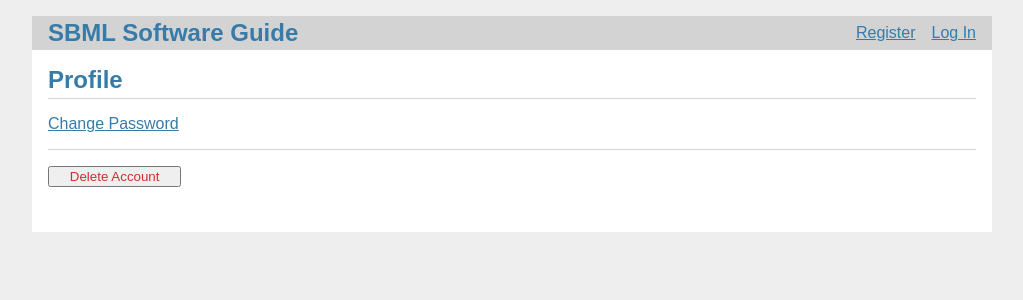
After one commit to sbmlteam/new-sbml-software-guide, a Flask app: page /profile/settings in a window 1280 px wide. The commit adds this page. Shown: the top 300 px of the page, without its empty margins (128-1151 px from the left). Run offline with Flask 2, Linux system fonts and the light colour scheme.

Commit message:
Way better version of profile page; now links to settings and entries which the user has

```diff
--- a/flaskr/__init__.py
+++ b/flaskr/__init__.py
@@ -3,6 +3,8 @@
 import os
 
 from flask import Flask
+
+python_called = False
 
 def create_app(test_config=None):
     # create and configure the app
@@ -30,20 +32,28 @@ def create_app(test_config=None):
     def hello():
         return 'Hello, World!'
 
-    import db
+    if python_called:
+        import db
+        import auth
+        import entry
+        import profile
+    else:
+        from . import db
+        from . import auth
+        from . import entry
+        from . import profile
+
     db.init_app(app)
 
-    import auth
     app.register_blueprint(auth.bp)
-
-    import entry
     app.register_blueprint(entry.bp)
+    app.register_blueprint(profile.bp)
     app.add_url_rule('/', endpoint='index')
 
     return app
 
 if __name__ == "__main__":
-    # print "(a)"
+    python_called = True
     app = create_app()
     print ("starting")
     app.run(threaded = True)
--- a/flaskr/auth.py
+++ b/flaskr/auth.py
@@ -44,10 +44,6 @@ def register():
         flash(error)
 
     return render_template('auth/register.html')
-
-@bp.route('/profile', methods=('GET', 'POST'))
-def profile():
-    return render_template('profile/index.html')
 
 @bp.route('/recover', methods=('GET', 'POST'))
 def recover():
--- /dev/null
+++ b/flaskr/profile.py
@@ -0,0 +1,21 @@
+from flask import (
+    Blueprint, flash, g, redirect, render_template, request, session, url_for
+)
+
+from flaskr.db import get_db
+
+bp = Blueprint('profile', __name__, url_prefix='/profile')
+
+@bp.route('/', methods=('GET', 'POST'))
+def profile():
+    db = get_db()
+    entries = db.execute(
+        'SELECT p.id, title'
+        ' FROM post p JOIN user u ON p.author_id = u.id'
+        ' ORDER BY created DESC'
+    ).fetchall()
+    return render_template('profile/index.html', email=g.user['username'], entries=entries)
+
+@bp.route('/settings', methods=('GET', 'POST'))
+def settings():
+    return render_template('profile/settings.html')
--- a/flaskr/static/style.css
+++ b/flaskr/static/style.css
@@ -1,25 +1,140 @@
-html { font-family: sans-serif; background: #eee; padding: 1rem; }
-body { max-width: 960px; margin: 0 auto; background: white; }
-h1 { font-family: serif; color: #377ba8; margin: 1rem 0; }
-a { color: #377ba8; }
-hr { border: none; border-top: 1px solid lightgray; }
-nav { background: lightgray; display: flex; align-items: center; padding: 0 0.5rem; }
-nav h1 { flex: auto; margin: 0; }
-nav h1 a { text-decoration: none; padding: 0.25rem 0.5rem; }
-nav ul { display: flex; list-style: none; margin: 0; padding: 0; }
-nav ul li a, nav ul li span, header .action { display: block; padding: 0.5rem; }
-.content { padding: 0 1rem 1rem; }
-.content > header { border-bottom: 1px solid lighgray; display: flex; align-items: flex-end; }
-.content > header h1 { flex: auto; margin: 1rem 0 0.25rem 0; }
-.flash { margin: 1em 0; padding: 1em; background: #cae6f6; border: 1px solid #377ba8; }
-.post > header { display: flex; align-items: flex-end; font-size: 0.85em; }
-.post > header > div:first-of-type { flex: auto; }
-.post .about { color: slategray; font-style: italic; }
-.post .body { white-space: pre-line; }
-.content:last-child { margin-bottom: 0; }
-.content form { margin: 1em 0; display: flex; flex-direction: column; }
-.content label { font-weight: bold; margin-bottom: 0.5em; }
-.content input, .content textarea { margin-bottom: 1em; }
-.content textarea { min-height: 12em; resize: vertical; }
-input.danger { color: #cc2f2e; }
-input[type=submit] { align-self: start; min-width: 10em; }
+html {
+    font-family: sans-serif;
+    background: #eee;
+    padding: 1rem;
+}
+
+body {
+    max-width: 960px;
+    margin: 0 auto;
+    background: white;
+}
+
+h1 {
+    color: #377ba8;
+    margin: 1rem 0;
+}
+
+a {
+    color: #377ba8;
+}
+
+p {
+    color: #377ba8;
+}
+
+.right {
+    float:right;
+}
+
+.left {
+    float:left;
+}
+
+hr {
+    border: none;
+    border-top: 1px solid lightgray;
+}
+
+nav {
+    background: lightgray;
+    display: flex;
+    align-items: center;
+    padding: 0 0.5rem;
+}
+
+nav h1 {
+    flex: auto;
+    margin: 0;
+}
+
+nav h1 a {
+    text-decoration: none;
+    padding: 0.25rem 0.5rem;
+}
+
+nav ul {
+    display: flex;
+    list-style: none;
+    margin: 0;
+    padding: 0;
+}
+
+nav ul li a, nav ul li span, header .action {
+    display: block;
+    padding: 0.5rem;
+}
+
+.content {
+    padding: 0 1rem 1rem;
+}
+
+.content > header {
+    border-bottom: 1px solid lightgray;
+    display: flex;
+    align-items: flex-end;
+}
+
+.content > header h1 {
+    flex: auto;
+    margin: 1rem 0 0.25rem 0;
+}
+
+.flash {
+    margin: 1em 0;
+    padding: 1em;
+    background: #cae6f6;
+    border: 1px solid #377ba8;
+}
+
+.post > header {
+    display: flex;
+    align-items: flex-end;
+    font-size: 0.85em;
+}
+
+.pose > header > div:first-of-type {
+    flex: neto;
+}
+
+.post .about {
+    color: slategray;
+    font-style: italic;
+}
+
+.post .body {
+    white-space: pre-line;
+}
+
+.content:last-child {
+    margin-bottom: 0;
+}
+
+.content form {
+    margin: 1em 0;
+    display: flex;
+    flex-direction: column;
+}
+
+.content label {
+    font-weight: bold;
+    margin-bottom: 0.5em;
+}
+
+.content input, .content textarea {
+    margin-bottom: 1em;
+}
+
+.content textarea {
+    min-height: 12em;
+    resize: vertical;
+}
+
+input.danger {
+    color: #cc2f2e;
+}
+
+input[type=submit] {
+    align-self: start;
+    min-width: 10em;
+}
--- a/flaskr/templates/base.html
+++ b/flaskr/templates/base.html
@@ -6,7 +6,7 @@
     <ul>
         {% if g.user %}
             <li><span>{{ g.user['username'] }}</span>
-            <li><a href="{{ url_for('auth.profile') }}">Profile</a>
+            <li><a href="{{ url_for('profile.profile') }}">Profile</a>
             <li><a href="{{ url_for('auth.logout') }}">Log Out</a>
         {% else %}
             <li><a href="{{ url_for('auth.register') }}">Register</a>
--- /dev/null
+++ b/flaskr/templates/profile/settings.html
@@ -0,0 +1,15 @@
+{% extends 'base.html' %}
+
+{% block header %}
+    <h1>{% block title%}Profile{% endblock %}</h1>
+{% endblock %}
+
+{% block content %}
+    <form method="post">
+        <a href="{{ url_for('auth.recover') }}">Change Password</a>
+    </form>
+    <hr>
+    <form action="{{ url_for('auth.delete') }}" method="post">
+        <input class="danger" type="submit" value="Delete Account" onclick="return confirm('Are you sure you want to delete your account? Your entries will be deleted also!');">
+    </form>
+{% endblock %}
```
Also changed, not shown: flaskr/templates/profile/index.html (+14 -6 lines).
